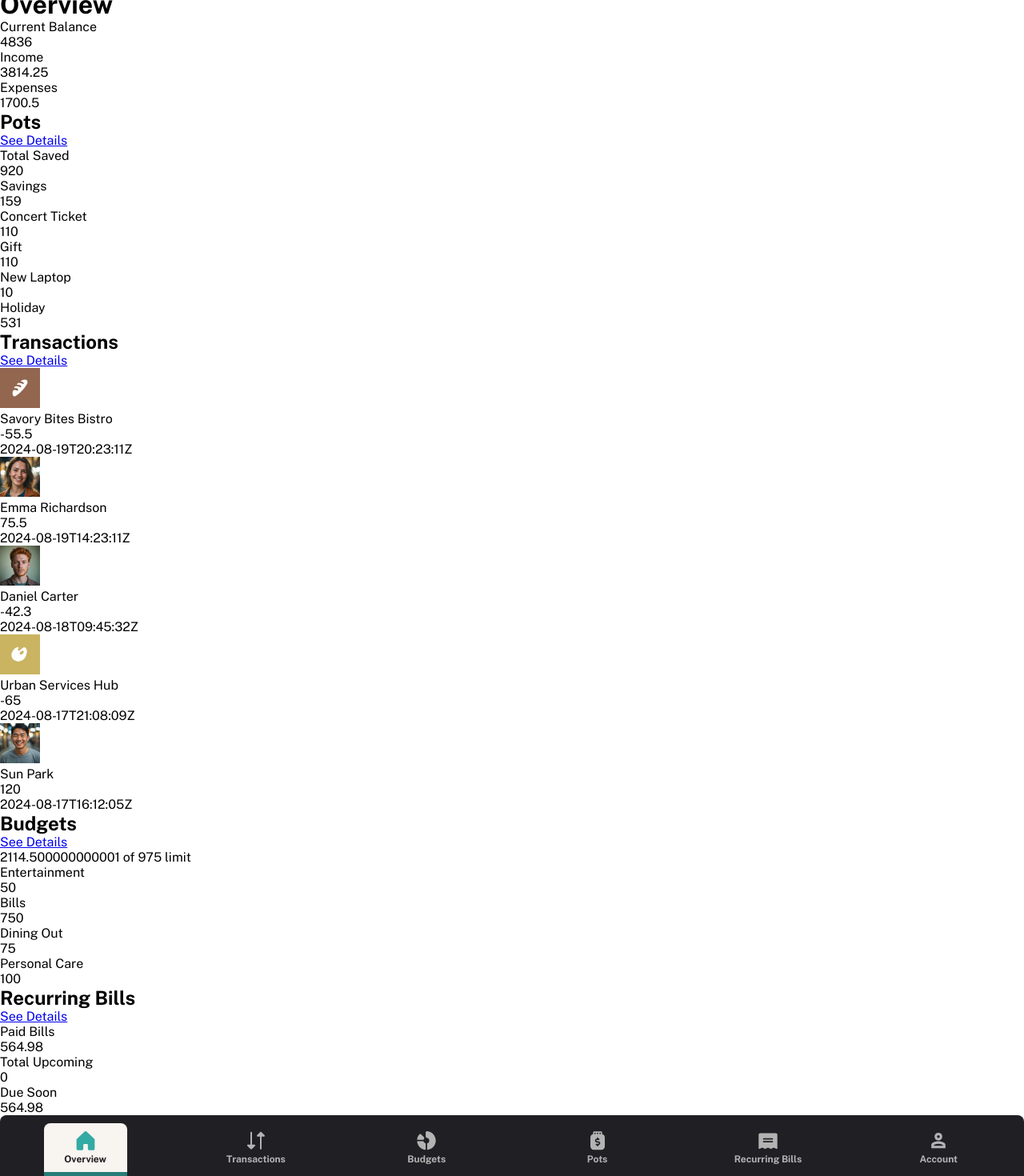
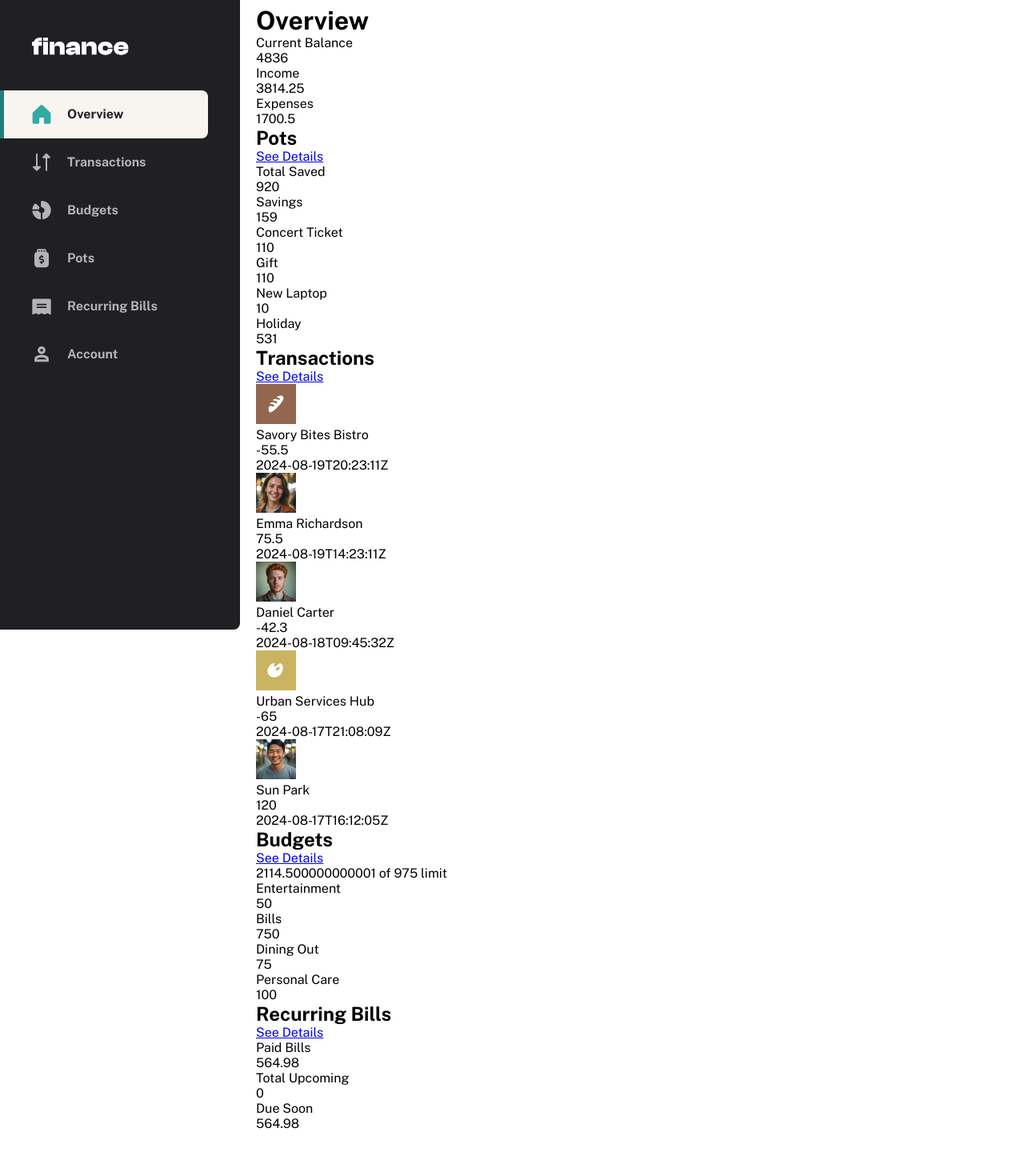
Before and after one commit to ejparnell/personal-finance-app, a Next.js app: page / in a window 1280 px wide. Shown: the part 13-1483 px from the top of the page at 80% size. After the commit the page ends 1447 px from the top, so only its background shows below. Built offline with nearby package versions, Linux system fonts and the light colour scheme; no server answers.

Commit message:
Nav styles and refactor complete. Styles for sm, med, and lg screens complete and tested.

```diff
--- a/src/app/globals.css
+++ b/src/app/globals.css
@@ -59,3 +59,10 @@
     /* Colors */
     --text-color-primary: var(--grey-900);
 }
+
+@media (min-width: 1024px) {
+    .main-content {
+        margin-left: 300px;
+        padding: 20px;
+    }
+}
--- a/src/app/layout.js
+++ b/src/app/layout.js
@@ -16,7 +16,7 @@ export default function RootLayout({ children }) {
         <html lang='en'>
             <body className={publicSans.className}>
                 <Providers>
-                    {children}
+                    <main className="main-content">{children}</main>
                     <Nav />
                 </Providers>
             </body>
--- a/src/components/Nav/Nav.module.css
+++ b/src/components/Nav/Nav.module.css
@@ -1,10 +1,11 @@
+/* Default CSS for the Nav component */
 .nav {
+    background-color: var(--grey-900);
+    padding-top: 10px;
+    border-radius: 8px 8px 0 0;
     display: flex;
     justify-content: space-around;
-    background-color: var(--grey-900);
-    padding-top: 10px;
     align-items: flex-end;
-    border-radius: 8px 8px 0 0;
 }
 
 .nav__link {
@@ -19,28 +20,12 @@
     text-decoration: none;
 }
 
-.nav__link p {
-    font-size: var(--text-preset-5-size);
-    line-height: var(--text-preset-5-line-height);
-    font-weight: var(--text-font-bold);
-    color: var(--grey-300);
-    margin: 2px;
-}
-
 .nav__link--active {
     background-color: var(--beige-100);
     color: var(--green);
 }
 
-.nav__link--active img {
-    filter: invert(39%) sepia(77%) saturate(352%) hue-rotate(128deg) brightness(90%) contrast(91%);
-}
-
-.nav__link--active p {
-    color: var(--grey-900);
-}
-
-.nav__link--active div {
+.nav__link--active .nav__indicator {
     height: 5px;
     width: 100%;
     background-color: var(--green);
@@ -49,10 +34,91 @@
     left: 0;
 }
 
-/* Media Query for tablets */
+.nav__link--active .nav__image {
+    filter: invert(39%) sepia(77%) saturate(352%) hue-rotate(128deg) brightness(90%) contrast(91%);
+}
+
+.nav__link--active .nav__text {
+    color: var(--grey-900);
+}
+
+.nav__text {
+    font-size: var(--text-preset-5-size);
+    line-height: var(--text-preset-5-line-height);
+    font-weight: var(--text-font-bold);
+    color: var(--grey-300);
+    margin: 2px;
+}
+
+/* Tablet Screens (768px+) */
 @media (min-width: 768px) {
     .nav__link {
         height: 66px;
         width: 104px;
     }
 }
+
+/* Large Screens (1024px+) */
+@media (min-width: 1024px) {
+    .nav {
+        position: fixed;
+        top: 0;
+        left: 0;
+        width: 300px;
+        height: 100vh;
+        display: block;
+        padding-top: 20px;
+        padding-right: 40px;
+        border-radius: 0 8px 8px 0;
+    }
+
+    .nav__logo {
+        margin: 40px;
+    }
+
+    .nav__link {
+        width: 100%;
+        height: 60px;
+        display: flex;
+        flex-direction: row;
+        align-items: center;
+        justify-content: flex-start;
+        padding-left: 20px;
+        position: relative;
+        transition: background-color 0.3s ease;
+        border-radius: 0 8px 8px 0;
+    }
+
+    .nav__link--active {
+        background-color: var(--beige-100);
+    }
+
+    .nav__link--active .nav__indicator {
+        position: absolute;
+        left: 0;
+        top: 0;
+        width: 5px;
+        height: 100%;
+        background-color: var(--green);
+    }
+
+    .nav__link--active .nav__text {
+        margin: 0;
+        font-size: var(--text-preset-3-size);
+        line-height: var(--text-preset-3-line-height);
+        font-weight: var(--text-font-bold);
+        color: var(--grey-900);
+    }
+
+    .nav__image {
+        margin: 0 20px;
+    }
+
+    .nav__text {
+        margin: 0;
+        font-size: var(--text-preset-3-size);
+        line-height: var(--text-preset-3-line-height);
+        font-weight: var(--text-font-bold);
+        color: var(--grey-300);
+    }
+}
--- a/src/components/Nav/index.jsx
+++ b/src/components/Nav/index.jsx
@@ -7,6 +7,15 @@ import Image from 'next/image'
 import useWindowSize from '@/hooks/useWindowSize'
 import styles from './Nav.module.css'
 
+const navItems =[
+    { href: '/', icon: '/assets/images/icon-nav-overview.svg', text: 'Overview' },
+    { href: '/transactions', icon: '/assets/images/icon-nav-transactions.svg', text: 'Transactions' },
+    { href: '/budgets', icon: '/assets/images/icon-nav-budgets.svg', text: 'Budgets' },
+    { href: '/pots', icon: '/assets/images/icon-nav-pots.svg', text: 'Pots' },
+    { href: '/recurring-bills', icon: '/assets/images/icon-nav-recurring-bills.svg', text: 'Recurring Bills' },
+    { href: '/account', icon: '/assets/images/icon-nav-person.svg', text: 'Account' }
+]
+
 export default function Nav() {
     const ICON_SIZE = 24
     const pathname = usePathname()
@@ -14,36 +23,15 @@ export default function Nav() {
 
     return (
         <nav className={styles.nav}>
-            <Link href='/' className={`${styles.nav__link} ${pathname === '/' ? styles['nav__link--active'] : ''}`}>
-                <Image src='/assets/images/icon-nav-overview.svg' alt='Overview' width={ICON_SIZE} height={ICON_SIZE} />
-                {width >= 768 && <p>Overview</p>}
-                <div></div>
-            </Link>
-            <Link href='/transactions' className={`${styles.nav__link} ${pathname === '/transactions' ? styles['nav__link--active'] : ''}`}>
-                <Image src='/assets/images/icon-nav-transactions.svg' alt='Transactions' width={ICON_SIZE} height={ICON_SIZE} />
-                {width >= 768 && <p>Transactions</p>}
-                <div></div>
-            </Link>
-            <Link href='/budgets' className={`${styles.nav__link} ${pathname === '/budgets' ? styles['nav__link--active'] : ''}`}>
-                <Image src='/assets/images/icon-nav-budgets.svg' alt='Budgets' width={ICON_SIZE} height={ICON_SIZE} />
-                {width >= 768 && <p>Budgets</p>}
-                <div></div>
-            </Link>
-            <Link href='/pots' className={`${styles.nav__link} ${pathname === '/pots' ? styles['nav__link--active'] : ''}`}>
-                <Image src='/assets/images/icon-nav-pots.svg' alt='Pots' width={ICON_SIZE} height={ICON_SIZE} />
-                {width >= 768 && <p>Pots</p>}
-                <div></div>
-            </Link>
-            <Link href='/recurring-bills' className={`${styles.nav__link} ${pathname === '/recurring-bills' ? styles['nav__link--active'] : ''}`}>
-                <Image src='/assets/images/icon-nav-recurring-bills.svg' alt='Recurring Bills' width={ICON_SIZE} height={ICON_SIZE} />
-                {width >= 768 && <p>Recurring Bills</p>}
-                <div></div>
-            </Link>
-            <Link href='/account' className={`${styles.nav__link} ${pathname === '/account' ? styles['nav__link--active'] : ''}`}>
-                <Image src='/assets/images/icon-nav-person.svg' alt='Account' width={ICON_SIZE} height={ICON_SIZE} />
-                {width >= 768 && <p>Account</p>}
-                <div></div>
-            </Link>
+            {width >= 1024 && <Image priority className={styles.nav__logo} src='/assets/images/logo-large.svg' alt='Logo' width={121} height={22} />}
+
+            {navItems.map(({ href, icon, text }) => (
+                <Link key={href} href={href} className={`${styles.nav__link} ${pathname === href ? styles['nav__link--active'] : ''}`}>
+                    <span className={styles.nav__indicator}></span>
+                    <Image className={styles.nav__image} src={icon} alt={text} width={ICON_SIZE} height={ICON_SIZE} />
+                    {width >= 768 && <p className={styles.nav__text}>{text}</p>}
+                </Link>
+            ))}
         </nav>
     )
 }
```
